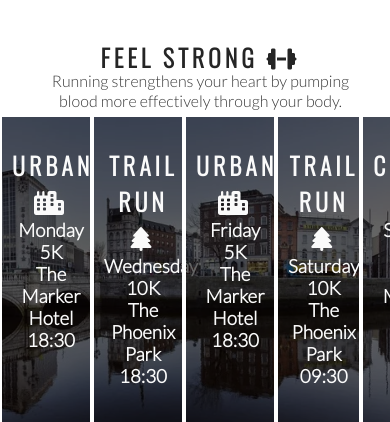
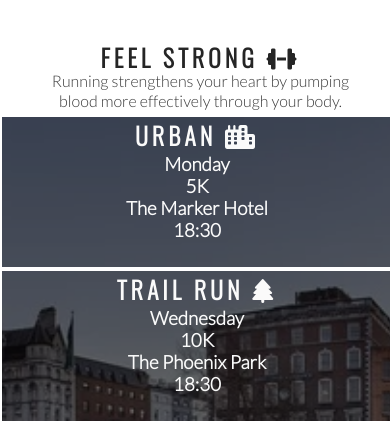
Before and after one commit to NgenNo9/love-running-essentials-project-buildalong, a plain HTML site: page index.html in a window 390 px wide. Shown: the part 1855-2277 px from the top of the page. Drawn offline with nearby package versions, Linux system fonts and the light colour scheme.

Commit message:
Style meetup times for mobile and tablet screens

```diff
--- a/assets/CSS/style.css
+++ b/assets/CSS/style.css
@@ -281,6 +281,17 @@ footer {
         margin-top: 50px;
     }
 
+    #times {
+        display: grid;
+        grid-template-columns: 1fr;
+    }
+
+    #times > div {
+        width: 100%;
+        height: 150px;
+        padding: 0;
+    }
+
     hr {
         display: none;
     }
```
